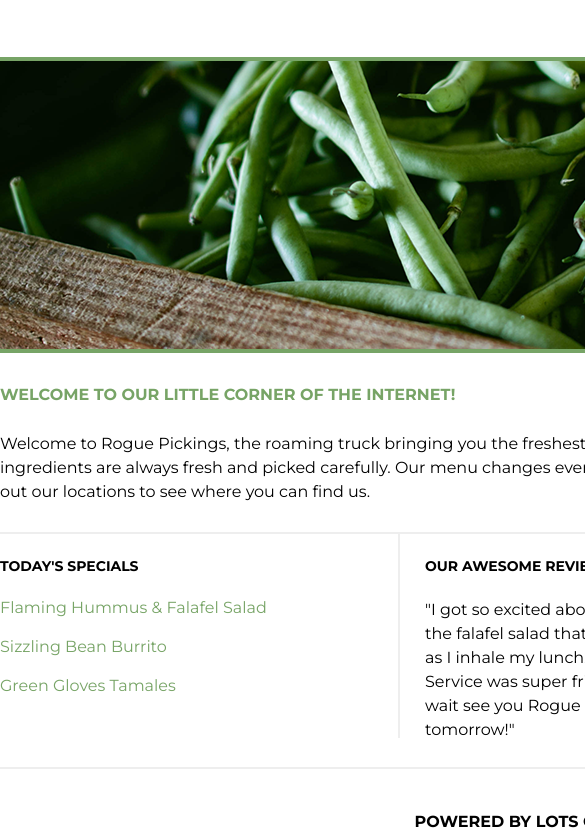
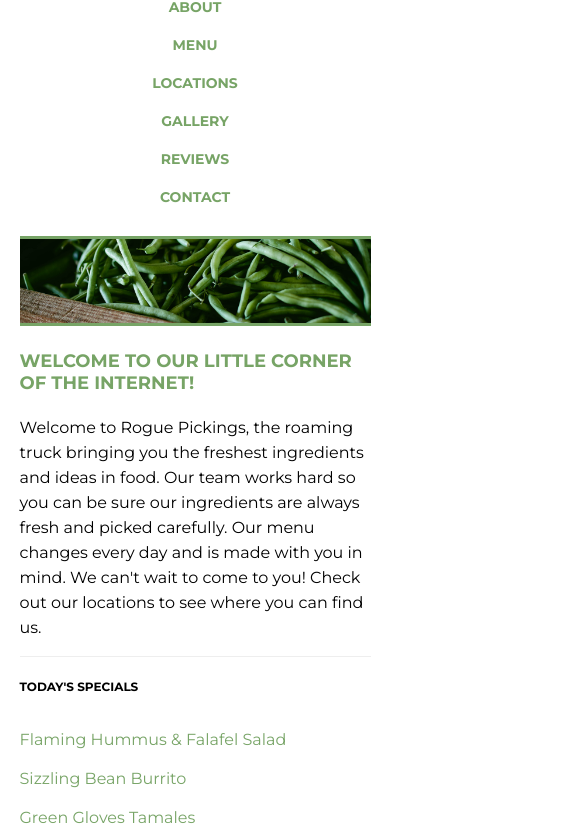
Before and after one commit to naomifathers/rogue-pickings, a plain HTML site: page index.html in a window 390 px wide. Shown: the part 122-956 px from the top of the page, 585 px wide, since content can reach past the window. Drawn offline with Linux system fonts and the light colour scheme; a web font is replaced by a local one.

Commit message:
Edited code to be mobile-first

```diff
--- a/css/main.css
+++ b/css/main.css
@@ -1,146 +1,168 @@
-/***** UNIVERSAL STYLES *****/
-
-* {
-  box-sizing: border-box;
-  margin: 0;
-  padding: 0;
+html {
+	font-size: 16px;
+	height: 100%;
 }
 
 body {
-  font-family: montserrat;
+	font-family: 'Montserrat', Helvetica, Arial, sans-serif;
+	font-size: 1em;
+	height: 100%;
 }
 
-p {
-  line-height: 1.5;
+.container {
+	align-items: center;
+	display: flex;
+	flex-flow: row wrap;
+	justify-content: center;
+	margin: 0 auto;
+	max-width: 1200px;
+	width: 90%;
 }
 
 h1,
 h2,
 h3 {
-  font-weight: 700;
-  text-transform: uppercase;
+	color: black;
+	text-transform: uppercase;
+	font-weight: 700;
+}
+h1 {
+	font-size: 1.875em;
+}
+h2 {
+	font-size: 1.125em;
+}
+h3 {
+	font-size: 0.75em;
 }
 
-h1 {
-  font-size: 30px;
+p {
+	font-size: 0.875em;
+	line-height: 21px;
+
 }
 
-h2 {
-  font-size: 16px;
+/*The widths are in a percentage!*/
+header {
+	align-items: center;
+	border-bottom: 3px solid #77a466;
+	display: flex;
+	flex-direction: column;
+	justify-content: center;
+	margin: 0 auto;
+	width: 100%;
+
 }
 
-h3 {
-  font-size: 14px;
+header h1 {
+	border-bottom: 3px solid #77a466;
+	margin: 0 auto;
+	padding: 25px 0;
+	text-align: center;
+	width: 100%;
+
+}
+header h1 span {
+	color: #77a466;
 }
 
-/***** GRID *****/
-
-.full-width {
-  margin: 0 auto;
-  overflow: auto;
-  width: 1200px;
+header nav {
+	padding: 20px 0;
+}
+header nav ul {
+	align-items: center;
+	display: flex;
+	flex-direction: column;
+	margin: 0;
+	padding: 0;
+}
+header nav ul li {
+	text-transform: uppercase;
+	font-weight: 700;
+	font-size: 0.875em;
+	padding: 10px 10px;
+	display: inline;
+}
+header nav ul li a{
+	text-decoration: none;
+	color:#77a466;
 }
 
-.half-width {
-  float: left;
-  overflow: auto;
-  width: 600px;
+/*The widths are in a percentage!*/
+.top-section,
+.bottom-section {
+	align-items: center;
+	display: flex;
+	flex-flow: row wrap;
+	justify-content: center;
+	margin: 0 auto;
 }
 
-.third-width {
-  float: left;
-  overflow: auto;
-  width: 400px;
+.main-image {
+}
+.main-image img {
+	width: 100%;
+	border-bottom: 3px solid #77a466;
 }
 
-/***** HEADER *****/
+.main-title {
 
-header h1 {
-  padding: 50px 0;
+}
+.main-title h2 {
+	text-align: left;
+	padding: 5px 0;
+	color: #77a466;
+}
+.main-title p {
+	padding: 0;
+	font-size: 16px;
+	line-height: 25px;
 }
 
-header #rogue {
-  color: #77a466;
+.section-one,
+.section-two,
+.section-three {
+	width: 100%;
+	border-top: 1px solid #eee;
 }
 
-nav {
-  float: right;
-  padding: 80px 0;
+.section-one h3,
+.section-two h3,
+.section-three h3 {
+	padding: 10px 0;
 }
 
-header ul li {
-  color: #77a466;
-  display: inline-block;
-  font-weight: 700;
-  list-style-type: none;
-  padding-left: 20px;
-  text-transform: uppercase;
+.menu {
+	list-style: none;
+	padding: 0;
+}
+.menu li {
+	padding: 10px 0;
+	color:#77a466;
 }
 
-header img {
-  border-bottom: 4px solid #77a466;
-  border-top: 4px solid #77a466;
+.reviews {
+	color: #333;
+	font-size: 1em;
+	line-height: 21px;
 }
 
-/***** INTRO *****/
-
-#intro .full-width {
-  border-bottom: 2px solid #eee;
+.address {
+	font-size: 1em;
+	line-height: 24px;
 }
 
-#intro h2 {
-  color: #77a466;
+/*The widths are in a percentage!*/
+footer {
+	align-items: center;
+	display: flex;
+	border-top: 3px solid #eee;
+	justify-content: center;
+	margin: 10px auto;
 }
-
-#intro h2,
-#intro p {
-  margin: 28px 0;
+footer span {
+	font-family: 'Galada', cursive;
+	text-transform: lowercase;
+	color: #77a466;
+	font-size: 0.875em;
 }
-
-/***** SPECIALS-REVIEWS-CONTACT *****/
-
-#three-boxes .full-width {
-  border-bottom: 2px solid #eee;
-}
-
-#three-boxes .third-width {
-  padding-bottom: 23px;
-}
-
-#three-boxes h3 {
-  margin: 23px 0;
-}
-
-#specials ul li {
-  color: #77a466;
-  list-style-type: none;
-  margin: 20px 0;
-}
-
-#specials .third-width,
-#reviews .third-width {
-  border-right: 2px solid #eee;
-}
-
-#reviews .third-width,
-#contact .third-width {
-  padding: 0 25px 25px 25px;
-}
-
-/***** FOOTER *****/
-
-footer .full-width {
-  clear: both;
-}
-
-footer h2 {
-  margin: 30px 0;
-  text-align: center;
-}
-
-footer #fresh {
-  color: #77a466;
-  font-family: 'dancing script';
-  font-size: 30px;
-  text-transform: lowercase;
-}
--- a/index.html
+++ b/index.html
@@ -1,93 +1,80 @@
 <!doctype html>
 <html lang="en">
+
 <head>
-    <title>Rogue Pickings - Fresh food truck</title>
-      <link rel="stylesheet" href="css/normalize.css"  type="text/css">
-      <link rel="stylesheet" href="css/main.css"  type="text/css">
-      <link rel="preconnect" href="https://fonts.gstatic.com">
-      <link rel="stylesheet" href="https://fonts.googleapis.com/css2?family=Montserrat:wght@400;700&display=swap">
-      <link href="https://fonts.googleapis.com/css2?family=Dancing+Script&display=swap" rel="stylesheet">
-      <meta charset="UTF-8">
+    <meta charset="utf-8">
+    <meta http-equiv="x-ua-compatible" content="ie=edge">
+    <title>Rogue Pickings | Brush Up Those Skills!</title>
+    <meta name="viewport" content="width=device-width, initial-scale=1, shrink-to-fit=no">
+    <link rel="stylesheet" href="css/normalize.css">
+    <link rel="stylesheet" href="css/main.css">
+    <link href="https://fonts.googleapis.com/css?family=Montserrat:400,700" rel="stylesheet">
+    <link href="https://fonts.googleapis.com/css2?family=Galada&display=swap" rel="stylesheet">
 </head>
 
-<!--- HEADER --->
-
 <body>
+    <div class="container">
         <header>
-      <div class="full-width">
-        <div class="half-width">
-          <h1><span id="rogue">Rogue</span> Pickings</h1>
-        </div>
-        <div class="half-width">
+            <h1><span>rogue</span> pickings</h1>
             <nav>
                 <ul>
-              <li>About</li>
-              <li>Menu</li>
-              <li>Locations</li>
-              <li>Gallery</li>
-              <li>Reviews</li>
-              <li>Content</li>
+                    <li>
+                        <a href="">About</a>
+                    </li>
+                    <li>
+                        <a href="">Menu</a>
+                    </li>
+                    <li>
+                        <a href="">Locations</a>
+                    </li>
+                    <li>
+                        <a href="">Gallery</a>
+                    </li>
+                    <li>
+                        <a href="">Reviews</a>
+                    </li>
+                    <li>
+                        <a href="">Contact</a>
+                    </li>
                 </ul>
             </nav>
-        </div>
-        <img src="./img/beans.png" alt="image of runner beans">
-      </div>
         </header>
-
-    <!--- INTRO --->
-
-    <main>
-      <section id="intro">
-        <div class="full-width">
+        <section class="top-section">
+            <div class="main-image"><img src="img/beans.png" alt="green beans" /></div>
+            <div class="main-title">
                 <h2>Welcome to our little corner of the internet!</h2>
-          <p>Welcome to Rogue Pickings, the roaming truck bringing you the freshest ingredients and ideas in food. Our team works hard so you can be sure our ingredients are always fresh and picked carefully. Our menu changes every day and is made with you in mind. We can't wait to come to you! Check out our locations to see where you can find us.</p>
+                <p>Welcome to Rogue Pickings, the roaming truck bringing you the freshest ingredients and ideas in food.
+                    Our team works hard so you can be sure our ingredients are always fresh and picked carefully. Our
+                    menu changes every day and is made with you in mind. We can't wait to come to you! Check out our
+                    locations to see where you can find us.</p>
             </div>
         </section>
-
-      <!--- SPECIALS --->
-
-      <section id="three-boxes">
-        <div class="full-width">
-          <section id="specials">
-            <div class="third-width">
+        <section class="bottom-section">
+            <div class="section-one">
                 <h3>Today's Specials</h3>
-                <ul>
-                  <li>Flaming Hummus & Falafel Salad</li>
+                <ul class="menu">
+                    <li>Flaming Hummus &amp; Falafel Salad</li>
                     <li>Sizzling Bean Burrito</li>
                     <li>Green Gloves Tamales</li>
                 </ul>
             </div>
-          </section>
-
-          <!--- REVIEWS --->
-
-          <section id="reviews">
-            <div class="third-width">
+            <div class="section-two">
                 <h3>Our Awesome Reviews</h3>
-              <p>"I got so excited about the yumminess of the falafel salad that I am typing this review as I inhale my lunch. Yes it is that good.... Service was super friendly and quick. Can't wait see you Rogue Pickings again tomorrow!"</p>
+                <p class="reviews">"I got so excited about the yumminess of the falafel salad that I am typing this
+                    review as I inhale my lunch. Yes it is that good.... Service was super friendly and quick. Can't
+                    wait see you Rogue Pickings again tomorrow!"</p>
+            </div>
+            <div class="section-three">
+                <h3>Contact</h3>
+                <p class="address">1001 Potrero Avenue<br>
+                    San Francisco, CA 94110<br>
+                    (415) 206-8000 </p>
             </div>
         </section>
+        <footer>
+            <h3>Powered by lots of <span>fresh</span> ingredients.</h3>
+        </footer>
+    </div>
+</body>
 
-          <!--- CONTACT --->
-
-          <section id="contact">
-            <div class="third-width">
-              <h3>Contact Us</h3>
-              <p>1001 Potrero Avenue<br>
-                San Francisco, CA 94110<br>
-                (415) 206-8000</p>
-            </div>
-          </section>
-        </div>
-      </section>
-    </main>
-
-    <!--- FOOTER --->
-
-    <footer>
-      <div class="full-width">
-        <h2>Powered By Lots of <span id="fresh">Fresh</span> Ingredients</h2>
-      </div>
-    </footer>
-  </body>
 </html>
```
Lines whose indentation alone changed are shown as unchanged.
